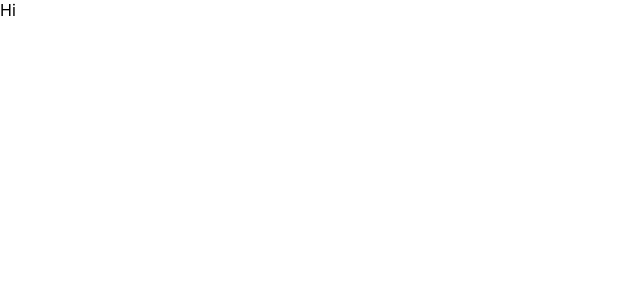
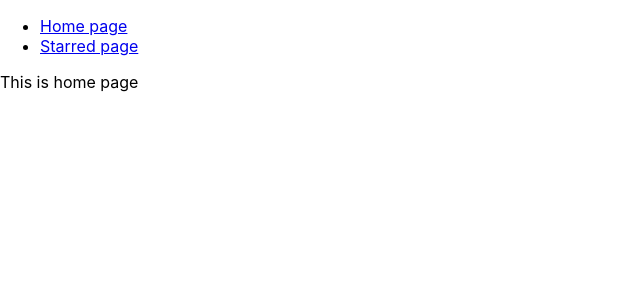
Before and after one commit to Thiru02/Box-office-latest, a React (Create React App) app: page / in a window 1280 px wide. Shown: the top 300 px of the page, without its empty margins (0-640 px from the left). Built offline with nearby package versions, Linux system fonts and the light colour scheme.

Commit message:
Link and navigation

```diff
--- a/package.json
+++ b/package.json
@@ -3,11 +3,14 @@
   "version": "0.1.0",
   "private": true,
   "dependencies": {
+    "@babel/eslint-parser": "^7.19.1",
     "@testing-library/jest-dom": "^5.16.5",
     "@testing-library/react": "^13.4.0",
     "@testing-library/user-event": "^13.5.0",
     "react": "^18.2.0",
     "react-dom": "^18.2.0",
+    "react-router": "^5.2.0",
+    "react-router-dom": "^5.2.0",
     "react-scripts": "5.0.1",
     "web-vitals": "^2.1.4",
     "workbox-background-sync": "^6.5.4",
--- a/src/App.js
+++ b/src/App.js
@@ -1,7 +1,24 @@
-import React from "react";
+import React from 'react';
+import { Switch, Route } from 'react-router-dom';
+import Nav from './Components/Nav';
+import Homepage from './Components/Pages/Homepage';
+import Starredpage from './Components/Pages/Starredpage';
 
 function App() {
-  return <div>Hi</div>;
+  return (
+    <div>
+      <Nav />
+      <Switch>
+        <Route exact path="/">
+          <Homepage />
+        </Route>
+        <Route exact path="/starred">
+          <Starredpage />
+        </Route>
+        <Route>404 Not found</Route>
+      </Switch>
+    </div>
+  );
 }
 
 export default App;
--- /dev/null
+++ b/src/Components/Nav.js
@@ -0,0 +1,24 @@
+import React from 'react';
+import { Link } from 'react-router-dom';
+
+const Nav = () => {
+  const LINKS = [
+    { to: '/', text: 'Home page' },
+    { to: '/starred', text: 'Starred page' },
+  ];
+  return (
+    <div>
+      <ul>
+        {LINKS.map(item => (
+          <li key={item.to}>
+            <Link to={item.to}>{item.text}</Link>
+          </li>
+        ))}
+      </ul>
+    </div>
+  );
+};
+
+export default Nav;
+// arr = [2,3,4,5,3];
+// const tot = arr.reduce((tota,num)=>tota+=num)
--- /dev/null
+++ b/src/Components/Pages/Homepage.js
@@ -0,0 +1,7 @@
+import React from 'react';
+
+const Homepage = () => {
+  return <div>This is home page</div>;
+};
+
+export default Homepage;
--- /dev/null
+++ b/src/Components/Pages/Starredpage.js
@@ -0,0 +1,7 @@
+import React from 'react';
+
+const Starredpage = () => {
+  return <div>This is Starred page</div>;
+};
+
+export default Starredpage;
--- a/src/index.js
+++ b/src/index.js
@@ -1,12 +1,18 @@
-import React from "react";
-import ReactDOM from "react-dom/client";
-import "./index.css";
-import App from "./App";
-import * as serviceWorkerRegistration from "./serviceWorkerRegistration";
-import reportWebVitals from "./reportWebVitals";
+import React from 'react';
+import ReactDOM from 'react-dom/client';
+import { BrowserRouter } from 'react-router-dom';
+import './index.css';
+import App from './App';
 
-const root = ReactDOM.createRoot(document.getElementById("root"));
-root.render(<App />);
+import * as serviceWorkerRegistration from './serviceWorkerRegistration';
+import reportWebVitals from './reportWebVitals';
+
+const root = ReactDOM.createRoot(document.getElementById('root'));
+root.render(
+  <BrowserRouter>
+    <App />
+  </BrowserRouter>
+);
 
 // If you want your app to work offline and load faster, you can change
 // unregister() to register() below. Note this comes with some pitfalls.
```
Also changed, not shown: 2 other files (tests, documents, lock files or other folders).
